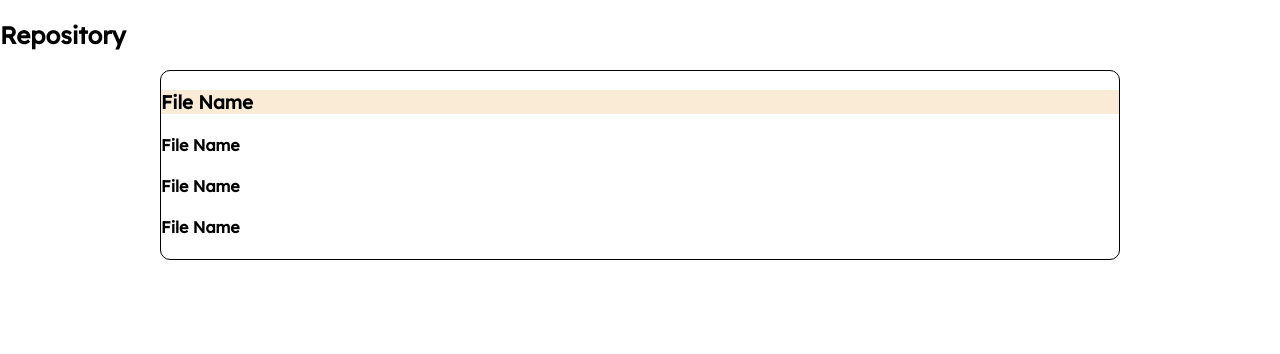
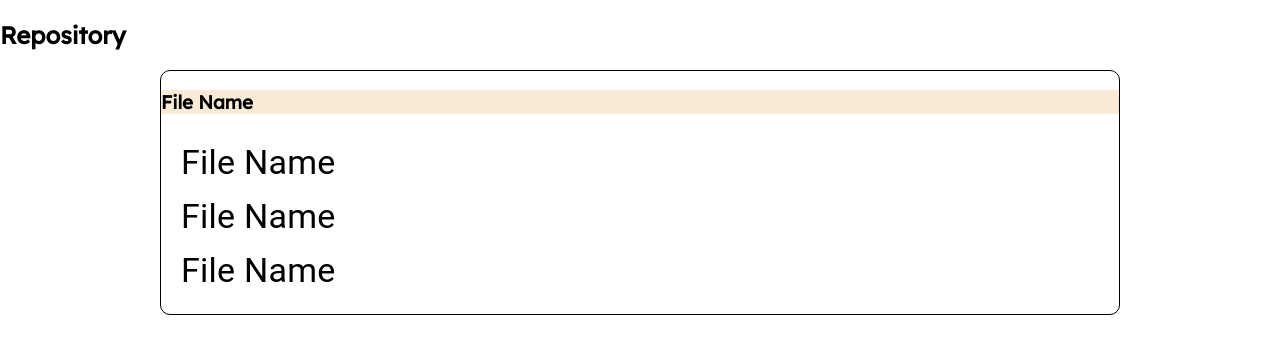
Before and after one commit to DianaCaraian/CreativeHubbers, a Next.js app in the folder creative-hubbers/: page /users/1/1 in a window 1280 px wide. Shown: the top 354 px of the page. Built offline with nearby package versions, Linux system fonts and the light colour scheme.

Commit message:
Add styles

```diff
--- a/creative-hubbers/pages/users/[userName]/[repoName].js
+++ b/creative-hubbers/pages/users/[userName]/[repoName].js
@@ -1,17 +1,48 @@
 import React from "react";
 import styles from "../../../styles/Repo.module.css";
+import { makeStyles } from "@material-ui/core/styles";
+import Paper from "@material-ui/core/Paper";
+import Grid from "@material-ui/core/Grid";
+import CardActionArea from "@material-ui/core/CardActionArea";
+import CardContent from "@material-ui/core/CardContent";
+import CardMedia from "@material-ui/core/CardMedia";
+import { Typography } from "@material-ui/core";
+
+const useStyles = makeStyles((theme) => ({
+  root: {
+    flexGrow: 1,
+  },
+  paper: {
+    padding: theme.spacing(2),
+    textAlign: "center",
+    color: theme.palette.text.secondary,
+  },
+  media: {
+    height: 300,
+  },
+  cards: {
+    maxWidth: 450,
+  },
+  typography: {},
+}));
 
 const repoName = () => {
   return (
-    <div>
-      <h2>Repository</h2>
+    <div className={styles.container}>
+      <h2 className={styles.title}>Repository</h2>
 
       <div className={styles.content}>
         <h3 className={styles.foldername}>File Name</h3>
-        <div>
-          <h4>File Name</h4>
-          <h4>File Name</h4>
-          <h4>File Name</h4>
+        <div className={styles.filename}>
+          <Typography gutterBottom variant="h4" component="h4">
+            File Name
+          </Typography>
+          <Typography gutterBottom variant="h4" component="h4">
+            File Name
+          </Typography>
+          <Typography gutterBottom variant="h4" component="h4">
+            File Name
+          </Typography>
         </div>
       </div>
     </div>
--- a/creative-hubbers/styles/Repo.module.css
+++ b/creative-hubbers/styles/Repo.module.css
@@ -1,5 +1,12 @@
 .foldername {
   background-color: antiquewhite;
+  /* padding: 10px 20px; */
+  height: 100%;
+}
+
+.filename {
+  padding: 10px 20px;
+  border-radius: 10px;
 }
 
 .content {
@@ -8,3 +15,12 @@
   width: 75%;
   margin: 0 auto;
 }
+
+.container {
+  margin: 0 auto;
+}
+
+.title {
+  /* padding: 20px 13%;
+} */
+}
```
Also changed, not shown: creative-hubbers/pages/users/[userName]/index.js (+17 -15 lines).
